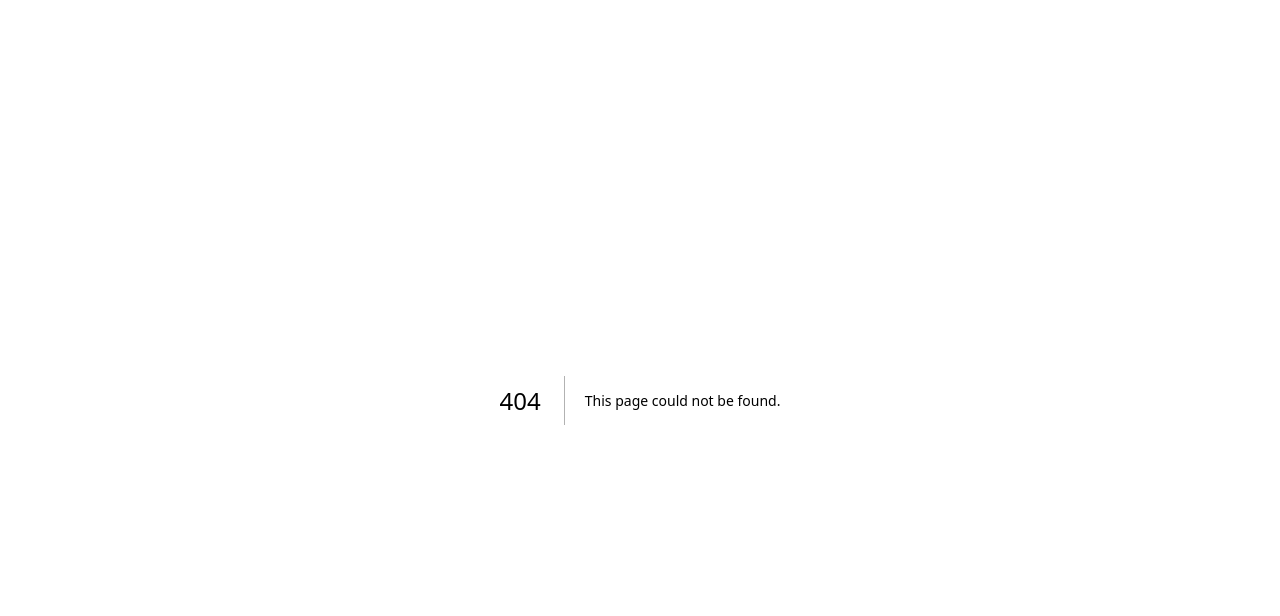
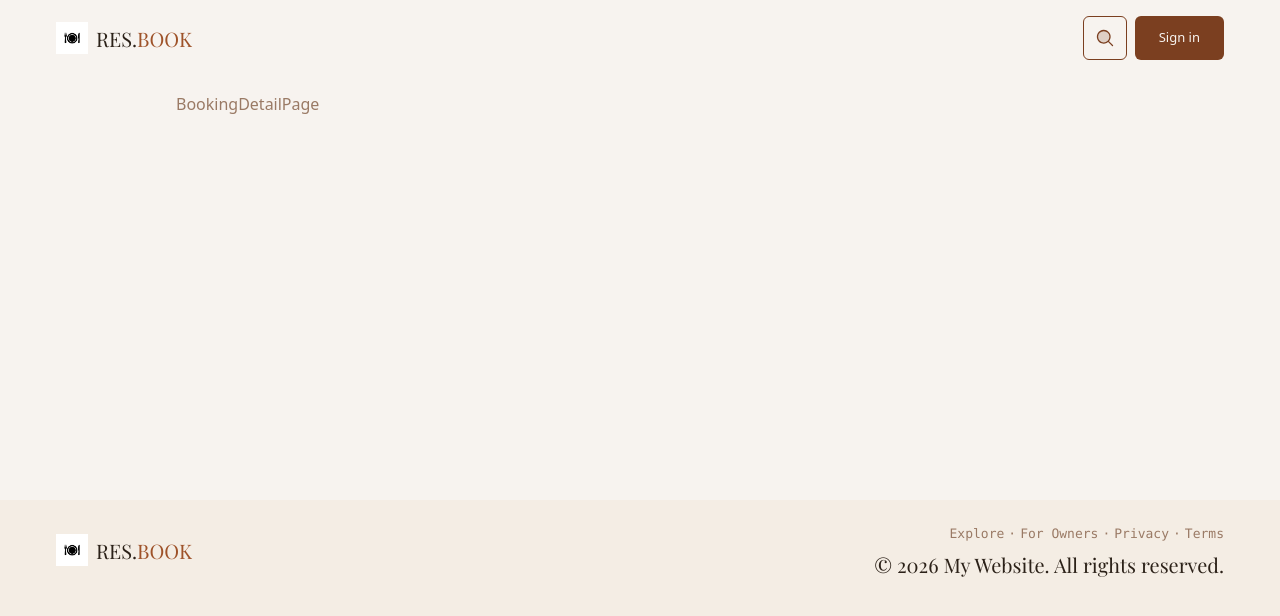
Before and after one commit to ItsLyy/restaurant-booking-next-app, a Next.js app: page /bookings/1 in a window 1280 px wide. Before the commit this address had no page. Shown: the top 616 px of the page. Built offline with nearby package versions, Linux system fonts and the light colour scheme; a web font is replaced by a local one.

Commit message:
Initialize

```diff
--- /dev/null
+++ b/app/(customer)/bookings/[id]/page.tsx
@@ -0,0 +1,3 @@
+export default function BookingDetailPage() {
+  return <section>BookingDetailPage</section>;
+}
```
